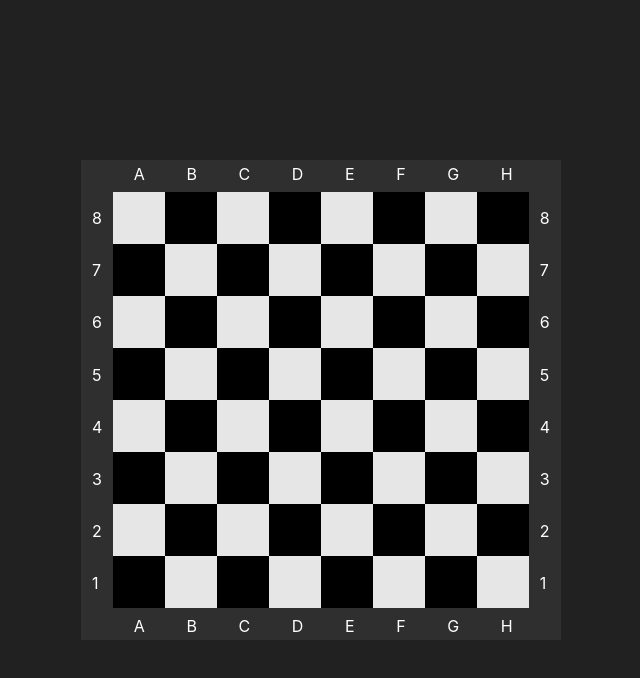
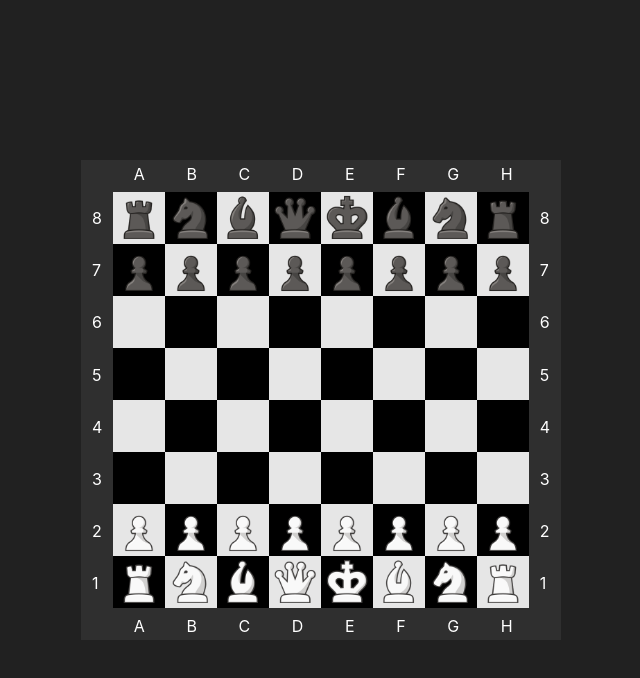
Before and after one commit to ali-tz-2004/chess, a React (Create React App) app: page / in a window 1280 px wide. Shown: the top 678 px of the page, without its empty margins (319-959 px from the left). Built offline with nearby package versions, Linux system fonts and the light colour scheme.

Commit message:
add base pieces chess

```diff
--- a/package.json
+++ b/package.json
@@ -41,6 +41,9 @@
     "@types/react": "^19.0.1",
     "@types/react-dom": "^19.0.1",
     "tailwindcss": "^3.4.16",
-    "typescript": "^4.9.5"
+    "typescript": "^4.9.5",
+    "webpack": "^5.97.1",
+    "webpack-cli": "^5.1.4",
+    "webpack-dev-server": "^5.2.0"
   }
 }
--- /dev/null
+++ b/src/assets/images/images.ts
@@ -0,0 +1,31 @@
+import BishopBlack from "./beads/black/BishopBlack.png";
+import KingBlack from "./beads/black/KingBlack.png";
+import KnightBlack from "./beads/black/KnightBlack.png";
+import PawnBlack from "./beads/black/PawnBlack.png";
+import QueenBlack from "./beads/black/QueenBlack.png";
+import RookBlack from "./beads/black/RookBlack.png";
+import Bishop from "./beads/white/Bishop.png";
+import King from "./beads/white/King.png";
+import Knight from "./beads/white/Knight.png";
+import Pawn from "./beads/white/Pawn.png";
+import Queen from "./beads/white/Queen.png";
+import Rook from "./beads/white/Rook.png";
+
+export const Images = {
+  black: {
+    Bishop: BishopBlack,
+    King: KingBlack,
+    Knight: KnightBlack,
+    Pawn: PawnBlack,
+    Queen: QueenBlack,
+    Rook: RookBlack,
+  },
+  white: {
+    Bishop: Bishop,
+    King: King,
+    Knight: Knight,
+    Pawn: Pawn,
+    Queen: Queen,
+    Rook: Rook,
+  },
+};
--- a/src/components/Chess.tsx
+++ b/src/components/Chess.tsx
@@ -1,12 +1,35 @@
 import { useEffect, useState } from "react";
 import { BorderChess } from "./BorderChess";
+import { ChessPiece } from "./ChessPiece";
+import { Images } from "../assets/images/images";
 
 type cellColorType = "bg-cellPrimary" | "bg-cellSecondary";
 
 interface CellType {
   id: number;
   color: cellColorType;
+  piece: keyof (typeof Images)["black"] | null;
+  colorPiece: keyof typeof Images | null;
 }
+
+const initialPiecePlacement: (keyof (typeof Images)["black"] | null)[][] = [
+  ["Rook", "Knight", "Bishop", "Queen", "King", "Bishop", "Knight", "Rook"],
+  Array(8).fill("Pawn"),
+  ...Array(4).fill(Array(8).fill(null)),
+  Array(8).fill("Pawn"),
+  ["Rook", "Knight", "Bishop", "Queen", "King", "Bishop", "Knight", "Rook"],
+];
+
+const initialPieceColors: (keyof typeof Images | null)[] = [
+  "black",
+  "black",
+  null,
+  null,
+  null,
+  null,
+  "white",
+  "white",
+];
 
 export const Chess = () => {
   const [cells, setCells] = useState<CellType[][]>([]);
@@ -22,10 +45,17 @@ export const Chess = () => {
           (j % 2) - (i % 2 === 0 ? 1 : 0) === 0
             ? "bg-cellPrimary"
             : "bg-cellSecondary";
+
+        const piece = initialPiecePlacement[i][j];
+        const colorPiece = initialPieceColors[i];
+
         let temp: CellType = {
           id: id,
           color: color,
+          piece: piece,
+          colorPiece: colorPiece,
         };
+
         tempList[i].push(temp);
         id++;
       }
@@ -38,7 +68,11 @@ export const Chess = () => {
     <div className="h-custom-30 w-custom-30 bg-secondary grid grid-cols-8 grid-rows-8 p-8 relative md:scale-100 scale-50">
       {cells.map((cellChildren) =>
         cellChildren.map((x) => (
-          <div key={x.id} className={`${x.color} w-full h-full`}></div>
+          <div key={x.id} className={`${x.color} w-full h-full`}>
+            {x.piece && x.colorPiece && (
+              <ChessPiece piece={x.piece} color={x.colorPiece} />
+            )}
+          </div>
         ))
       )}
       <BorderChess />
--- /dev/null
+++ b/src/components/ChessPiece.tsx
@@ -0,0 +1,9 @@
+import { Images } from "../assets/images/images";
+
+export const ChessPiece = ({
+  piece,
+  color,
+}: {
+  piece: keyof (typeof Images)["black"];
+  color: keyof typeof Images;
+}) => <img src={Images[color][piece]} alt={`${color} ${piece}`} />;
--- /dev/null
+++ b/src/images.d.ts
@@ -0,0 +1,4 @@
+declare module "*.png" {
+  const value: string;
+  export default value;
+}
```
Also changed, not shown: 1 other file (tests, documents, lock files or other folders).
